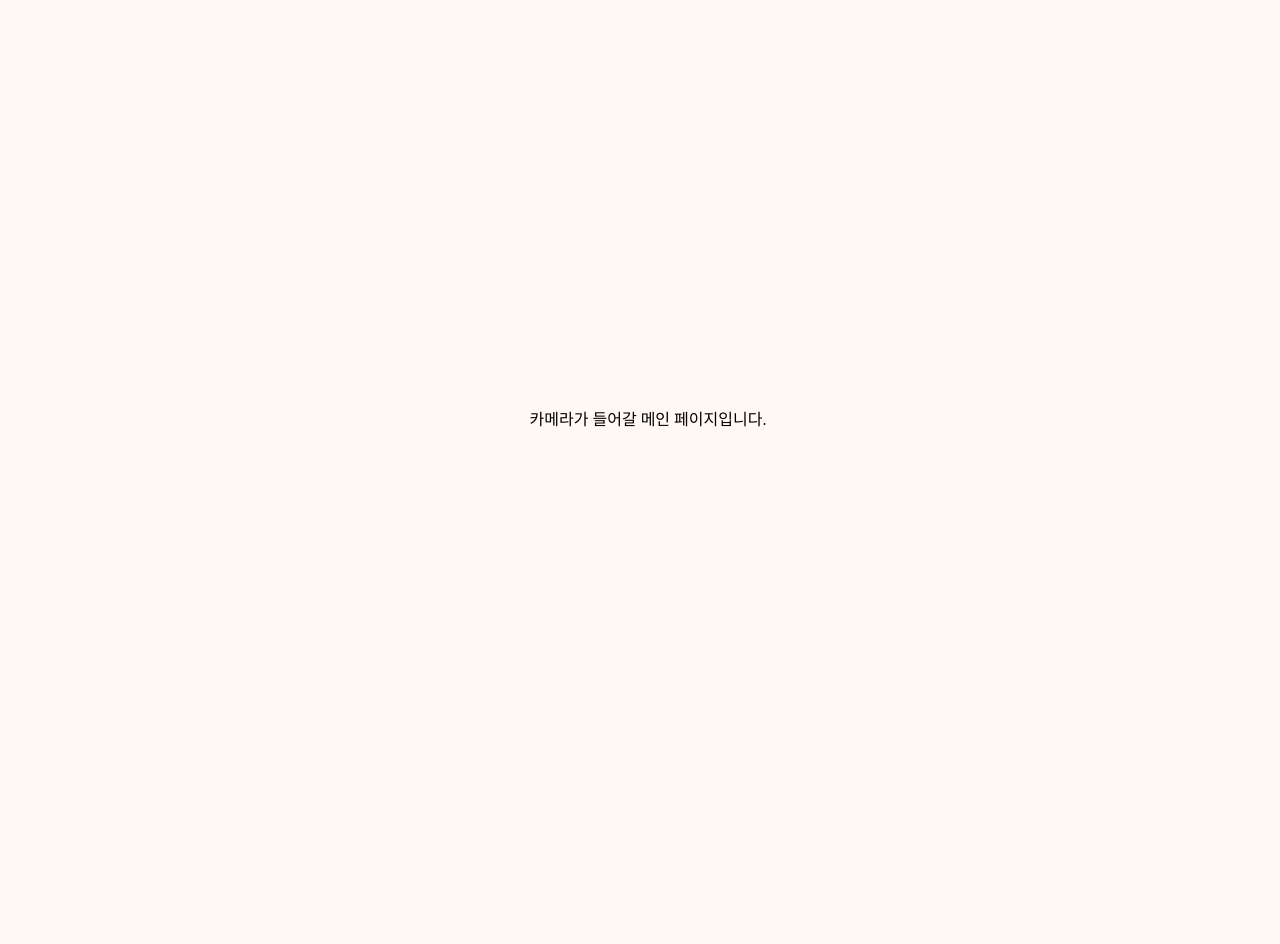
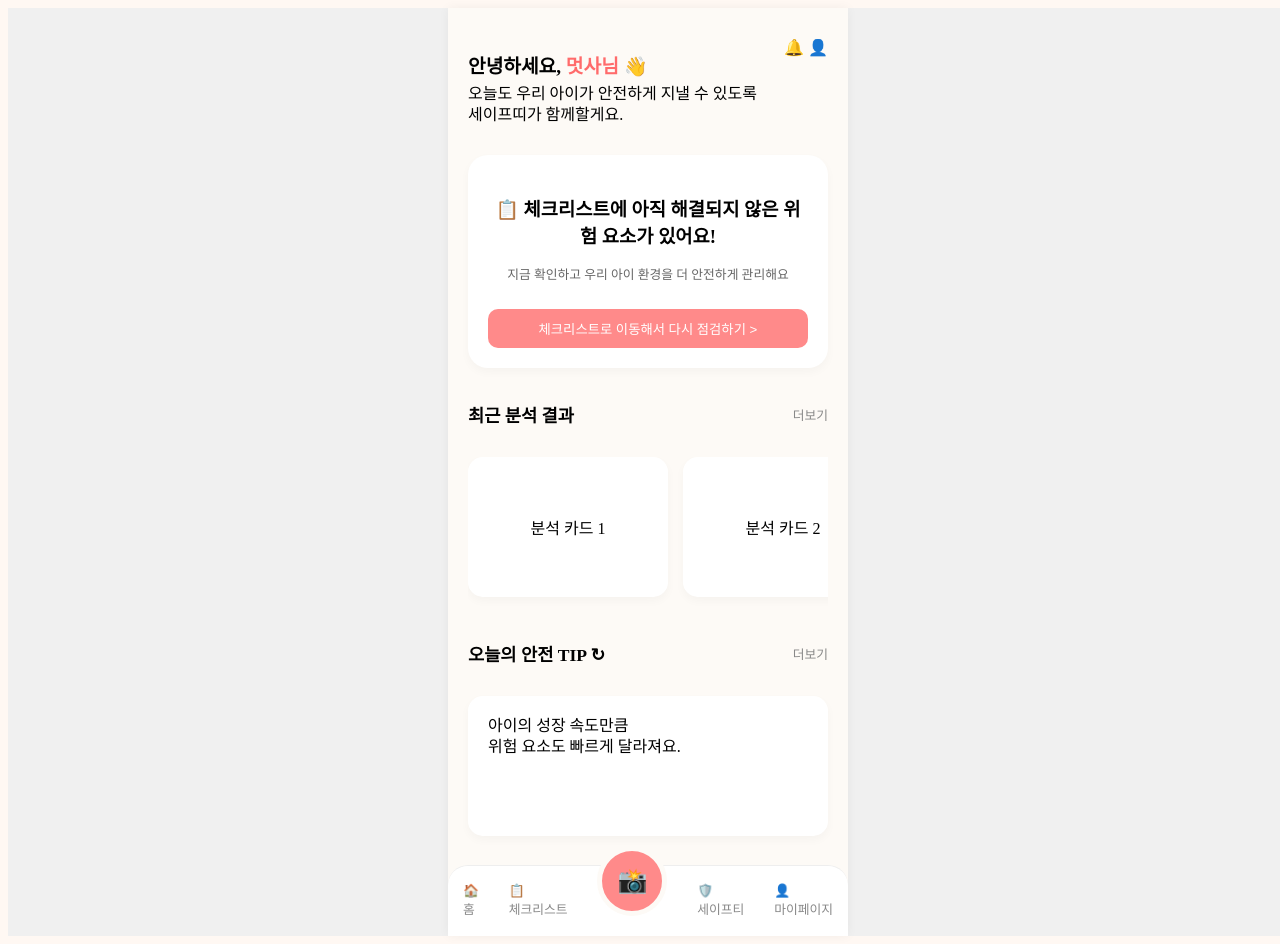
Before and after one commit to Ideaton-Team1-frontend/ideaton-team1-frontend, a React (Create React App) app: page /MainPage in a window 1280 px wide. Before the commit the page ends 833 px from the top, so only its background shows below. Built offline with nearby package versions, Linux system fonts and the light colour scheme.

Commit message:
<임시 완료메인>

```diff
--- a/src/pages/MainPage.jsx
+++ b/src/pages/MainPage.jsx
@@ -1,38 +1,214 @@
-import {useState} from 'react';
+import { useState } from 'react';
 import styled from "styled-components";
 import { useNavigate } from "react-router-dom";
 
+// 화면 전체를 덮는 배경 컨테이너
+const Box = styled.div`
+  display: flex;
+  justify-content: flex-start; // 콘텐츠가 길어질 때 위쪽이 잘리지 않도록 수정
+  align-items: center;
+  flex-direction: column;
+  min-height: 100vh; // height 대신 min-height 사용
+  width: 100vw;
+  background-color: #f0f0f0; // 모바일 앱 밖의 배경색 (확인용)
+`;
 
-const Box = styled.div`
+// 모바일 앱 사이즈를 고정하는 컨테이너
+const AppContainer = styled.div`
+  width: 100%;
+  max-width: 400px;
+  background-color: #fdfaf6; // 앱 기본 배경색
+  min-height: 100vh;
+  position: relative;
+  padding-bottom: 80px; // 하단 네비게이션 바 공간
+  box-shadow: 0 0 10px rgba(0,0,0,0.05); // 양옆 그림자
+`;
+
+const Text = styled.div`
+  font-size: 1rem; // html 비례 폰트 조정
+  line-height: 1.3; // 줄간격
+  margin-bottom: 10px;
+  word-break: keep-all; // 무조건 단어 단위로 줄바꿈
+`;
+
+// --- 추가된 Styled Components ---
+
+const Header = styled.header`
+  display: flex;
+  justify-content: space-between;
+  padding: 30px 20px 20px;
+`;
+
+const HeaderTitle = styled.h1`
+  font-size: 1.2rem;
+  margin-bottom: 5px;
+  span { color: #ff6b6b; }
+`;
+
+const Section = styled.section`
+  padding: 0 20px 20px;
+`;
+
+const SectionHeader = styled.div`
+  display: flex;
+  justify-content: space-between;
+  align-items: center;
+  margin-bottom: 15px;
+
+  h2 { font-size: 1.1rem; }
+  span { font-size: 0.8rem; color: #888; cursor: pointer; }
+`;
+
+const BannerCard = styled.div`
+  background: white;
+  border-radius: 20px;
+  padding: 20px;
+  text-align: center;
+  box-shadow: 0 4px 10px rgba(0,0,0,0.03);
+`;
+
+const BannerBtn = styled.button`
+  background: #ff8a8a;
+  color: white;
+  border: none;
+  border-radius: 10px;
+  padding: 10px 20px;
+  width: 100%;
+  margin-top: 15px;
+  cursor: pointer;
+`;
+
+const HorizontalScroll = styled.div`
+  display: flex;
+  gap: 15px;
+  overflow-x: auto;
+  padding-bottom: 10px;
+
+  /* 스크롤바 숨기기 (선택사항) */
+  &::-webkit-scrollbar { display: none; }
+`;
+
+const AnalysisCard = styled.div`
+  min-width: 200px;
+  height: 140px;
+  background: white;
+  border-radius: 15px;
+  box-shadow: 0 4px 10px rgba(0,0,0,0.03);
   display: flex;
   justify-content: center;
   align-items: center;
+`;
+
+const TipCard = styled.div`
+  background: white;
+  border-radius: 15px;
+  padding: 20px;
+  box-shadow: 0 4px 10px rgba(0,0,0,0.03);
+  min-height: 100px;
+`;
+
+const BottomNav = styled.nav`
+  position: absolute;
+  bottom: 0;
+  width: 100%;
+  height: 70px;
+  background: white;
+  display: flex;
+  justify-content: space-around;
+  align-items: center;
+  border-top: 1px solid #eee;
+  border-radius: 20px 20px 0 0;
+`;
+
+const NavItem = styled.div`
+  font-size: 0.8rem;
+  color: #888;
+  display: flex;
   flex-direction: column;
-margin-top: 25px;
-height: 100vh;
-width: 100vw;
-`
+  align-items: center;
+  gap: 5px;
+  cursor: pointer;
+`;
 
+const NavFab = styled.div`
+  width: 60px;
+  height: 60px;
+  background: #ff8a8a;
+  border-radius: 50%;
+  margin-top: -40px; // 하단바 위로 튀어나오게
+  display: flex;
+  justify-content: center;
+  align-items: center;
+  color: white;
+  font-size: 1.5rem;
+  border: 5px solid #fdfaf6;
+  cursor: pointer;
+`;
 
-const Text = styled.div`
-font-size: 1rem; //html 비례 폰트 조정
-line-height: 1.3;//줄간격
-margin-bottom: 10px;
-word-break: keep-all; //무조건 단어 단위로 줄바꿈
-`
+// --- 메인 페이지 컴포넌트 ---
 
+function MainPage() {
+  const navigate = useNavigate();
 
-function MainPage()
-{
+  return (
+    <Box>
+      <AppContainer>
+        {/* 상단 헤더 영역 */}
+        <Header>
+          <div>
+            <HeaderTitle>안녕하세요, <span>멋사님</span> 👋</HeaderTitle>
+            <Text>오늘도 우리 아이가 안전하게 지낼 수 있도록<br/>세이프띠가 함께할게요.</Text>
+          </div>
+          <div>
+            <span>🔔</span> <span>👤</span>
+          </div>
+        </Header>
 
-    return(
-        <>
-            <Box>
-                <Text>
-                    카메라가 들어갈 메인 페이지입니다.
+        {/* 체크리스트 배너 영역 */}
+        <Section>
+          <BannerCard>
+            <h3>📋 체크리스트에 아직 해결되지 않은 위험 요소가 있어요!</h3>
+            <Text style={{fontSize: '0.8rem', color: '#666', marginTop: '10px'}}>
+              지금 확인하고 우리 아이 환경을 더 안전하게 관리해요
             </Text>
+            <BannerBtn>체크리스트로 이동해서 다시 점검하기 &gt;</BannerBtn>
+          </BannerCard>
+        </Section>
+
+        {/* 최근 분석 결과 영역 */}
+        <Section>
+          <SectionHeader>
+            <h2>최근 분석 결과</h2>
+            <span>더보기</span>
+          </SectionHeader>
+          <HorizontalScroll>
+            <AnalysisCard>분석 카드 1</AnalysisCard>
+            <AnalysisCard>분석 카드 2</AnalysisCard>
+          </HorizontalScroll>
+        </Section>
+
+        {/* 오늘의 안전 팁 영역 */}
+        <Section>
+          <SectionHeader>
+            <h2>오늘의 안전 TIP ↻</h2>
+            <span>더보기</span>
+          </SectionHeader>
+          <TipCard>
+            <Text>아이의 성장 속도만큼<br/>위험 요소도 빠르게 달라져요.</Text>
+          </TipCard>
+        </Section>
+
+        {/* 하단 네비게이션 바 */}
+        <BottomNav>
+          <NavItem>🏠<br/>홈</NavItem>
+          <NavItem>📋<br/>체크리스트</NavItem>
+          <NavFab onClick={() => alert("카메라 페이지로 이동!")}>📸</NavFab>
+          <NavItem>🛡️<br/>세이프티</NavItem>
+          <NavItem>👤<br/>마이페이지</NavItem>
+        </BottomNav>
+
+      </AppContainer>
     </Box>
-        </>
   );
 }
 
```
Also changed, not shown: 1 other file (tests, documents, lock files or other folders). Lines whose indentation alone changed are shown as unchanged.
